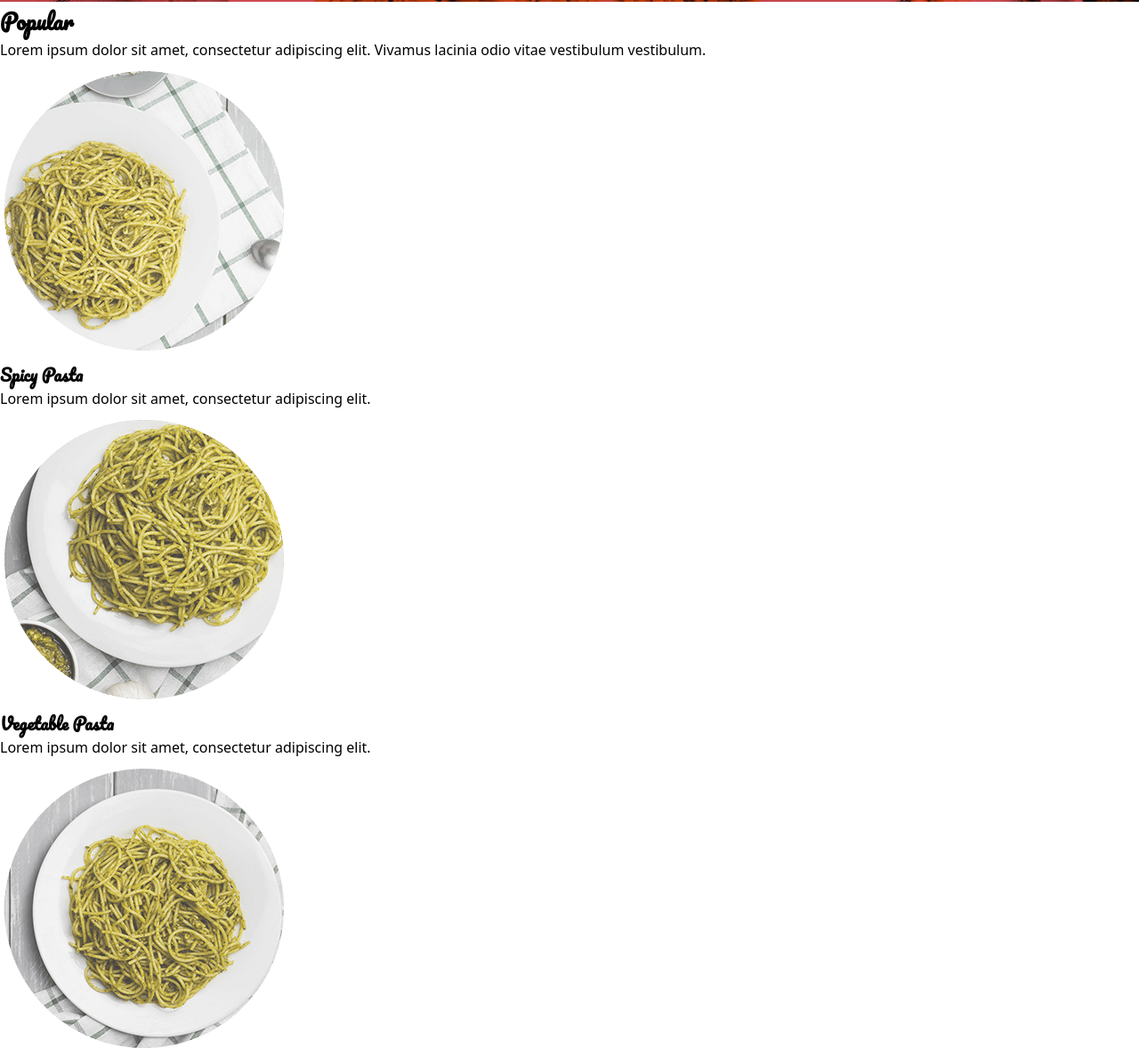
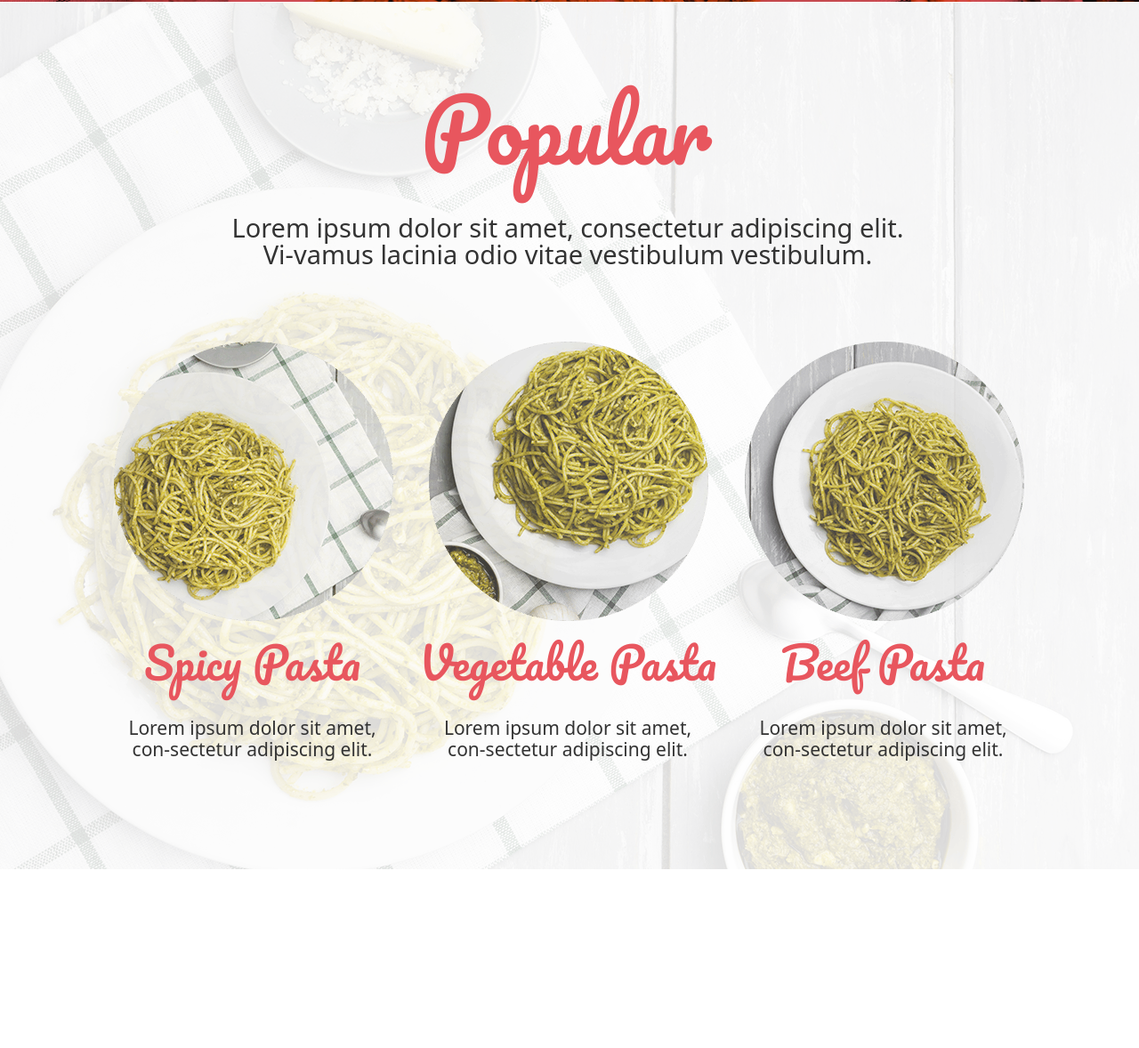
Before and after one commit to ArtemMartynow/foodie, a website: page index.html in a window 1280 px wide. Shown: the part 793-1971 px from the top of the page at 89% size. After the commit the page ends 1770 px from the top, so only its background shows below. Drawn offline with Linux system fonts and the light colour scheme.

Commit message:
added a style for popular

```diff
--- a/index.html
+++ b/index.html
@@ -35,7 +35,7 @@
         <h2>Popular</h2>
         <p>
             Lorem ipsum dolor sit amet, consectetur adipiscing
-            elit. Vivamus lacinia odio vitae vestibulum
+            elit. Vi-vamus lacinia odio vitae vestibulum
             vestibulum.
         </p>
         <div class="popular-content">
@@ -43,7 +43,7 @@
                 <img src="./images/PlaceYourImageHer.png">
                 <h3>Spicy Pasta</h3>
                 <p>
-                    Lorem ipsum dolor sit amet, consectetur
+                    Lorem ipsum dolor sit amet, con-sectetur
                     adipiscing elit.
                 </p>
             </div>
@@ -51,7 +51,7 @@
                 <img src="./images/PlaceYourImageHer(1).png">
                 <h3>Vegetable Pasta</h3>
                 <p>
-                    Lorem ipsum dolor sit amet, consectetur
+                    Lorem ipsum dolor sit amet, con-sectetur
                     adipiscing elit.
                 </p>
             </div>
@@ -59,7 +59,7 @@
                 <img src="./images/PlaceYourImageHer(2).png">
                 <h3>Beef Pasta</h3>
                 <p>
-                    Lorem ipsum dolor sit amet, consectetur
+                    Lorem ipsum dolor sit amet, con-sectetur
                     adipiscing elit.
                 </p>
             </div>
--- a/sass/style.scss
+++ b/sass/style.scss
@@ -2,6 +2,7 @@ h1, h2, h3, h4, h5 {
     font-family: 'Pacifico', cursive;
     margin: 0;
     padding: 0;
+    font-weight: 100;
 }
 
 p {
@@ -47,7 +48,6 @@ header {
     text-align: center;
     padding: 282px 377px 103px 347px;
     h1 {
-        font-weight: 100;
         font-size: 193px;
         line-height: 201px;
         width: 718px;
@@ -68,3 +68,52 @@ header {
         margin-bottom: 47px;
     }
 }
+
+.popular {
+    background: url(../images/Image\(3\).png);
+    background-size: cover;
+    padding: 90px 120px 133px 116px;
+    h2 {
+        color: #E8565E;
+        font-size: 95px;
+        width: 329px;
+        height: 138px;
+        line-height: 103px;
+        margin: 0 auto;
+    }
+    p {
+        font-size: 29px;
+        color: #333333;
+        width: 757px;
+        height: 58px;
+        line-height: 30px;
+        text-align: center;
+        margin: 0 auto;
+        padding-top: 10px;
+    }
+    .popular-content {
+        display: flex;
+        justify-content: space-between;
+        .card {
+            width: 335px;
+            text-align: center;
+            height: 473px;
+            margin-top: 72px;
+            h3 {
+                font-size: 49px;
+                height: 72px;
+                line-height: 57px;
+                color: #E8565E;
+                margin-top: 7px;
+                margin-bottom: 8px;
+            }
+            p {
+                color: #333333;
+                font-size: 21px;
+                width: 317px;
+                height: 51px;
+                line-height: 24px;
+            }
+        }
+    }
+}
```
Also changed, not shown: css/style.css, images/Image(3).png (added).
